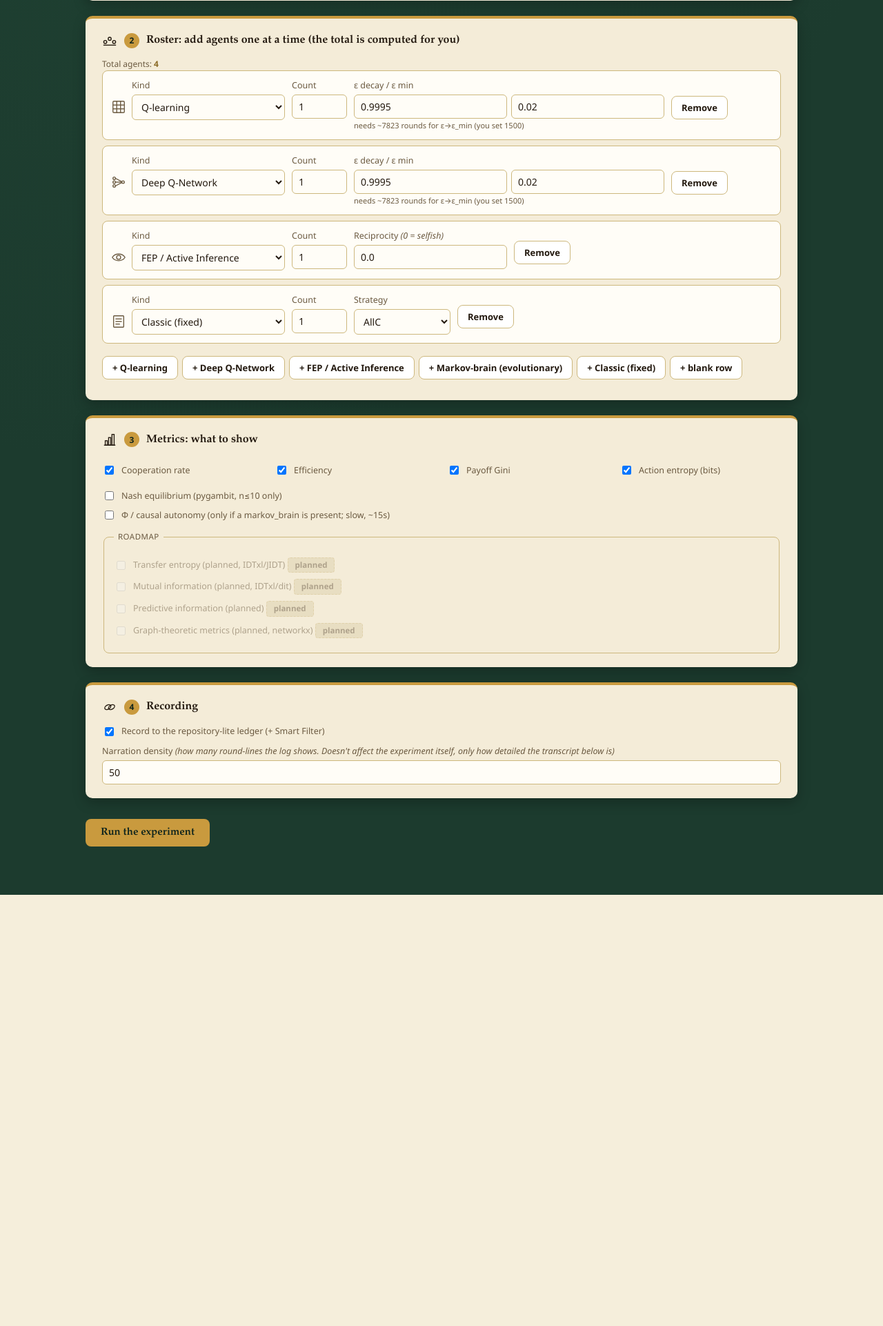
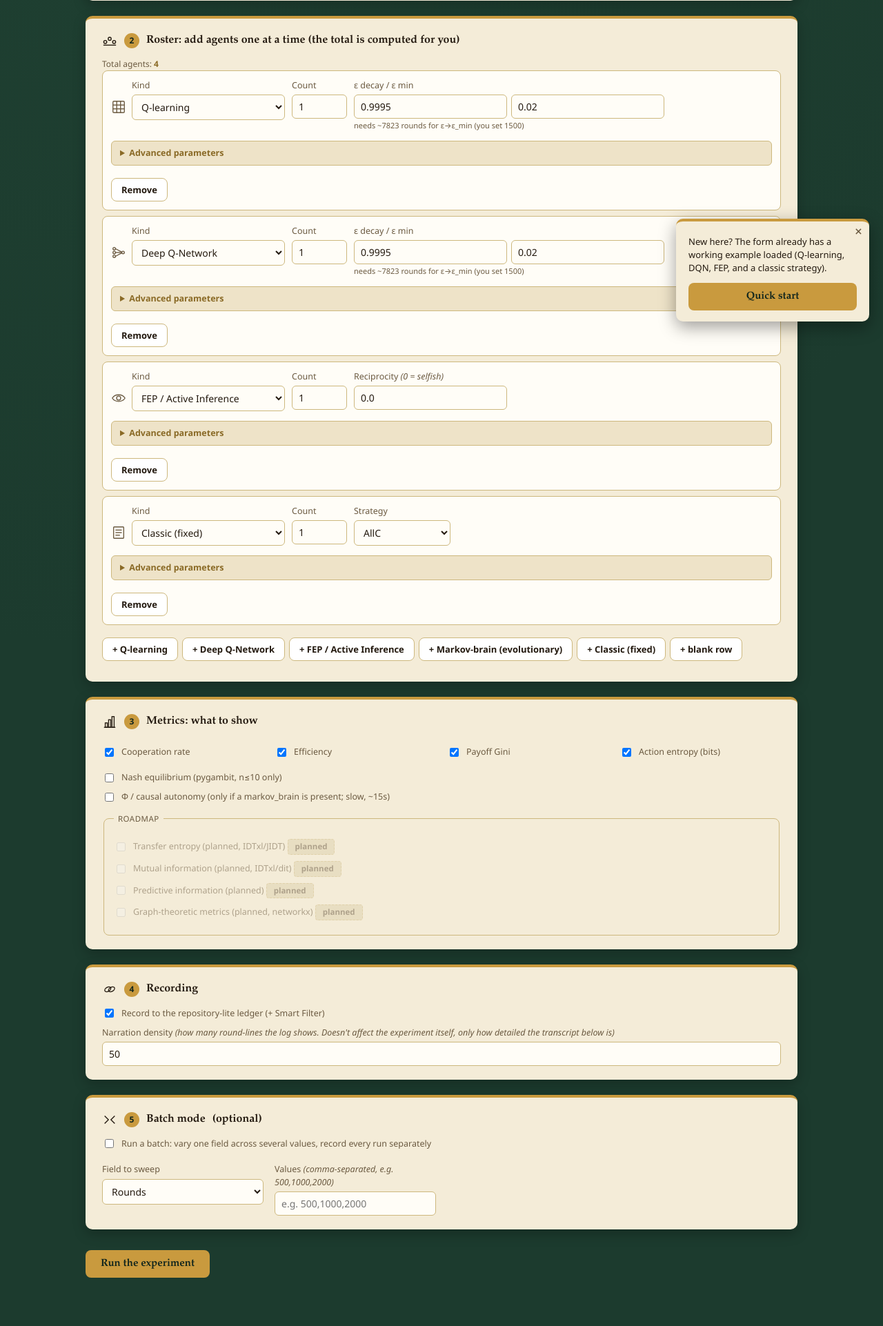
Before and after one commit to dentros/gamebrains, a Flask app: page / in a window 1280 px wide. Shown: the part 314-2236 px from the top of the page at 69% size. Before the commit the page ends 1611 px from the top, so only its background shows below. Run offline with Flask 3, Linux system fonts and the light colour scheme; parts of the project's set-up code (start-up, migrations or seed data) failed here and were passed over.

Commit message:
Expose full agent hyperparameters, fix a config_hash collision bug, add batch sweeps and a quick-start hint
Bug fix: _roster_description() previously recorded only {kind, training_mode}
per agent, so two rosters differing ONLY in hyperparameters (e.g. Q-learning's
alpha, DQN's learning rate) silently produced the identical config_hash -- the
ledger had no way to tell them apart. Agents now store their own hyperparameters
as attributes (DQN: lr/buffer_size; FEP: obs_noise/drift) and
_roster_description() reads them all back via a per-kind attribute list, so
config_hash correctly changes when any of them does. New regression test.

New "Advanced parameters" collapsible section per roster row (alpha/gamma for
Q-learning, lr/hidden/buffer size/etc. for DQN, obs_noise/drift/precision for
FEP, p_cooperate for the Random classic strategy) -- collapsed by default so
the common case stays uncluttered, but every hyperparameter is reachable.

New batch/sweep mode: vary one field (rounds, seed, MPCR, or the first roster
row's count) across a comma-separated list of values, running and recording
each variation separately, with a results table + cooperation-rate chart
across the sweep (new batch_result.html).

New quick-start hint: a small dismissible corner card on page load offering to
submit the form as-is (a working example roster is already pre-filled), so a
first-time visitor isn't required to understand every field before seeing a
result.

```diff
--- a/agents/dqn.py
+++ b/agents/dqn.py
@@ -90,6 +90,10 @@ class DQNAgent(Agent):
         self.state_labels = state_labels or [f"s{i}" for i in range(n_states)]
         self.action_labels = action_labels or [f"a{j}" for j in range(n_actions)]
         self.hidden = hidden
+        # Stored purely for introspection (repository/record.py's config_hash needs the actual
+        # hyperparameter values, not just "kind" -- these aren't otherwise read after __init__).
+        self.lr = lr
+        self.buffer_size = buffer_size
         self.steps = 0
         self.last_loss: float = 0.0
 
--- a/agents/fep.py
+++ b/agents/fep.py
@@ -60,6 +60,10 @@ class FEPAgent(Agent):
         self.cost = cost
         self.precision = precision
         self.reciprocity = reciprocity
+        # Stored purely for introspection (repository/record.py's config_hash needs the actual
+        # hyperparameter values); obs_noise/drift only feed self.A/self.B below otherwise.
+        self.obs_noise = obs_noise
+        self.drift = drift
         self.rng = np.random.default_rng(seed)
         self.start_state = start_state if start_state is not None else n_agents + 1
 
--- a/webui/app.py
+++ b/webui/app.py
@@ -125,13 +125,14 @@ class _Frozen(Agent):
 
 # --- roster construction ---------------------------------------------------------------------
 
-def _classic_agent(strategy: str, i: int, n: int, seed: int):
+def _classic_agent(strategy: str, i: int, n: int, seed: int, extra: dict[str, Any] | None = None):
+    extra = extra or {}
     if strategy == "AllC":
         return AllC(f"AllC {i}")
     if strategy == "AllD":
         return AllD(f"AllD {i}")
     if strategy == "Random":
-        return RandomAgent(f"Random {i}", seed=seed + 400 + i)
+        return RandomAgent(f"Random {i}", p_cooperate=extra.get("p_cooperate", 0.5), seed=seed + 400 + i)
     if strategy == "MajorityTFT":
         return MajorityTFT(f"TFT {i}", n_agents=n)
     raise ValueError(f"unknown classic strategy {strategy}")
@@ -139,26 +140,37 @@ def _classic_agent(strategy: str, i: int, n: int, seed: int):
 
 def _make_agent(kind: str, i: int, game: PublicGoodsGame, seed: int, classic_strategy: str,
                 reciprocity: float, markov_hidden: int, epsilon_decay: float = 0.9995,
-                epsilon_min: float = 0.02):
+                epsilon_min: float = 0.02, extra: dict[str, Any] | None = None):
+    """`extra` carries kind-specific hyperparameter overrides beyond the handful already exposed
+    as their own arguments (the roster builder's "Advanced" section) -- see `_ADVANCED_PARAMS`
+    for the full list per kind and each one's default. Any key not present in `extra` falls back
+    to the underlying Agent class's own constructor default, not a value duplicated here."""
+    extra = extra or {}
     labels, actions = game.state_labels(), game.action_names
     if kind == "qlearning":
         return QLearningAgent(
             name=f"Q-learner {i}", n_states=game.n_states, n_actions=game.n_actions,
-            alpha=0.1, gamma=0.95, epsilon=1.0, epsilon_min=epsilon_min, epsilon_decay=epsilon_decay,
+            alpha=extra.get("alpha", 0.1), gamma=extra.get("gamma", 0.95),
+            epsilon=1.0, epsilon_min=epsilon_min, epsilon_decay=epsilon_decay,
             seed=seed + 100 + i, state_labels=labels, action_labels=actions,
         )
     if kind == "dqn":
         from ..agents.dqn import DQNAgent
+        kwargs = {}
+        for key in ("hidden", "lr", "gamma", "buffer_size", "batch_size", "train_every", "target_sync_every"):
+            if key in extra:
+                kwargs[key] = extra[key]
         return DQNAgent(
             name=f"DeepQ {i}", n_states=game.n_states, n_actions=game.n_actions,
-            gamma=0.95, epsilon=1.0, epsilon_min=epsilon_min, epsilon_decay=epsilon_decay,
-            seed=seed + 200 + i, state_labels=labels, action_labels=actions,
+            epsilon=1.0, epsilon_min=epsilon_min, epsilon_decay=epsilon_decay,
+            seed=seed + 200 + i, state_labels=labels, action_labels=actions, **kwargs,
         )
     if kind == "fep":
         from ..agents.fep import FEPAgent
+        kwargs = {k: extra[k] for k in ("obs_noise", "drift", "precision") if k in extra}
         return FEPAgent(
             name=f"FEP {i}", n_agents=game.n_agents, mpcr=game.mpcr, cost=game.cost,
-            reciprocity=reciprocity, seed=seed + 300 + i, start_state=game.start_state,
+            reciprocity=reciprocity, seed=seed + 300 + i, start_state=game.start_state, **kwargs,
         )
     if kind == "markov_brain":
         from ..agents.markov_brain import MarkovBrainAgent
@@ -167,8 +179,26 @@ def _make_agent(kind: str, i: int, game: PublicGoodsGame, seed: int, classic_str
             n_hidden=markov_hidden, seed=seed + 500 + i, start_state=game.start_state,
         )
     if kind == "classic":
-        return _classic_agent(classic_strategy, i, game.n_agents, seed)
+        return _classic_agent(classic_strategy, i, game.n_agents, seed, extra)
     raise ValueError(f"unknown kind {kind}")
+
+
+# Advanced (collapsed-by-default) per-kind hyperparameters exposed in the roster builder, beyond
+# the always-visible ones (epsilon schedule, reciprocity, hidden nodes, classic strategy). Each
+# tuple is (form-field suffix, default, help text) -- the default is shown as the input's value
+# and matches the underlying Agent class's own constructor default exactly, so leaving a field
+# untouched reproduces today's behaviour bit-for-bit.
+_ADVANCED_PARAMS: dict[str, list[tuple[str, float, str]]] = {
+    "qlearning": [("alpha", 0.1, "learning rate"), ("gamma", 0.95, "discount factor")],
+    "dqn": [("hidden", 64, "hidden layer size"), ("lr", 0.001, "learning rate"),
+           ("gamma", 0.95, "discount factor"), ("buffer_size", 10000, "replay buffer size"),
+           ("batch_size", 64, "training batch size"), ("train_every", 1, "train every N steps"),
+           ("target_sync_every", 200, "sync target network every N steps")],
+    "fep": [("obs_noise", 0.75, "observation likelihood spread"),
+           ("drift", 0.1, "belief drift toward uniform per round"),
+           ("precision", 4.0, "softmax precision over expected value")],
+    "classic": [("p_cooperate", 0.5, "P(Cooperate) for the Random strategy only")],
+}
 
 
 def _compute_phi_sequential(agent: Any, n_t: int = 5):
@@ -407,14 +437,29 @@ def form():
         "form.html", kinds=_KIND_ORDER, kind_meta=KIND_META,
         classic_strategies=_CLASSIC_STRATEGIES, metric_meta=_METRIC_META,
         metric_roadmap=_METRIC_ROADMAP, game_roadmap=_GAME_ROADMAP,
+        advanced_params=_ADVANCED_PARAMS,
     )
 
 
 @app.route("/run", methods=["POST"])
 def run():
     f = request.form
+    if f.get("batch_mode") == "on":
+        return _run_batch(f)
+    result = _execute_single_run(f)
+    if isinstance(result, tuple):
+        message, status = result
+        return render_template("error.html", message=message), status
+    return render_template("results.html", **result)
+
+
+def _execute_single_run(f) -> dict[str, Any] | tuple[str, int]:
+    """Runs one match end-to-end and returns the kwargs `results.html` needs, or an
+    `(error_message, http_status)` pair. Factored out of the `/run` route so batch mode
+    (`_run_batch`) can call it repeatedly with one form field swept, without duplicating the
+    pipeline."""
     if f.get("game_kind", "public_goods") != "public_goods":
-        return render_template("error.html", message="That game isn't implemented yet."), 400
+        return "That game isn't implemented yet.", 400
 
     rounds = int(f.get("rounds", 1500))
     seed = int(f.get("seed", 0))
@@ -434,6 +479,12 @@ def run():
     rows_ed = f.getlist("row_epsilon_decay[]")
     rows_em = f.getlist("row_epsilon_min[]")
     rows_gcid = f.getlist("row_genome_cid[]")
+    # One parallel list per (kind, advanced-param) pair -- see _ADVANCED_PARAMS. Row N's own kind
+    # picks out only the entries relevant to it; the rest are simply unused for that row.
+    adv_lists: dict[tuple[str, str], list[str]] = {
+        (kind, pname): f.getlist(f"row_adv_{kind}_{pname}[]")
+        for kind, params in _ADVANCED_PARAMS.items() for pname, _default, _help in params
+    }
 
     def _count(s):
         try:
@@ -443,34 +494,37 @@ def run():
 
     n_agents = sum(_count(c) for k, c in zip(rows_kind, rows_count) if k)
     if n_agents < 2:
-        return render_template("error.html", message=(
-            "You need at least 2 agents in total. Add rows to the roster.")), 400
+        return "You need at least 2 agents in total. Add rows to the roster.", 400
 
     try:
         game = PublicGoodsGame(n_agents=n_agents, rounds=rounds, mpcr=mpcr)
     except ValueError as exc:
-        return render_template("error.html", message=str(exc)), 400
+        return str(exc), 400
 
     roster: list[Any] = []
     i = 0
-    for kind, count_s, strat, recip_s, mh_s, ed_s, em_s, gcid in zip(
+    for row_idx, (kind, count_s, strat, recip_s, mh_s, ed_s, em_s, gcid) in enumerate(zip(
         rows_kind, rows_count, rows_classic, rows_recip, rows_mh, rows_ed, rows_em, rows_gcid
-    ):
+    )):
         if not kind or _count(count_s) <= 0:
             continue
         eps_decay = float(ed_s or 0.9995)
         eps_min = float(em_s or 0.02)
+        extra: dict[str, Any] = {}
+        for pname, default, _help in _ADVANCED_PARAMS.get(kind, []):
+            values = adv_lists.get((kind, pname), [])
+            raw = values[row_idx] if row_idx < len(values) else ""
+            extra[pname] = type(default)(raw) if str(raw).strip() else default
         for _ in range(_count(count_s)):
             if kind == "markov_brain" and gcid.strip():
                 agent = _load_genome_agent(gcid.strip(), i, game, seed)
                 if agent is None:
-                    return render_template("error.html", message=(
-                        f"Genome CID '{gcid.strip()}' was not found or doesn't match this game "
-                        f"(it may have evolved for a different n_states/n_actions).")), 400
+                    return (f"Genome CID '{gcid.strip()}' was not found or doesn't match this "
+                           f"game (it may have evolved for a different n_states/n_actions)."), 400
                 roster.append(agent)
             else:
                 roster.append(_make_agent(kind, i, game, seed, strat, float(recip_s or 0.0),
-                                          int(mh_s or 2), eps_decay, eps_min))
+                                          int(mh_s or 2), eps_decay, eps_min, extra=extra))
             i += 1
 
     _RESULTS_DIR.mkdir(parents=True, exist_ok=True)
@@ -558,14 +612,51 @@ def run():
             "lineage": ", ".join(lineage_bits) if lineage_bits else "none (first of its kind)",
         }
 
-    return render_template(
-        "results.html", game=game, roster=roster, seed=seed, rounds=rounds, metrics=metrics,
-        show_metrics=show_metrics, metric_meta=_METRIC_META, creatures=creatures,
-        chart_svg=chart_svg, console_log=console_log, leaderboard=leaderboard,
-        nash_html=nash_html, nash_explain=_NASH_EXPLAIN, phi_info=phi_info, repo_info=repo_info,
-        filter_info=filter_info, log_path=log_path.name, epsilon_hints=epsilon_hints,
-        genome_cids=genome_cids,
-    )
+    return {
+        "game": game, "roster": roster, "seed": seed, "rounds": rounds, "metrics": metrics,
+        "show_metrics": show_metrics, "metric_meta": _METRIC_META, "creatures": creatures,
+        "chart_svg": chart_svg, "console_log": console_log, "leaderboard": leaderboard,
+        "nash_html": nash_html, "nash_explain": _NASH_EXPLAIN, "phi_info": phi_info,
+        "repo_info": repo_info, "filter_info": filter_info, "log_path": log_path.name,
+        "epsilon_hints": epsilon_hints, "genome_cids": genome_cids,
+    }
+
+
+def _run_batch(f):
+    """Batch/sweep mode: rerun `_execute_single_run` once per value of one swept field, each a
+    small variation on the same base configuration, each recorded to the ledger like any other
+    run. Kept deliberately simple: a fixed menu of sweepable fields (not arbitrary ones) so the
+    override logic below stays a couple of lines instead of a general form-mutation engine."""
+    param = f.get("batch_param", "rounds")
+    values = [v.strip() for v in f.get("batch_values", "").split(",") if v.strip()]
+    if not values:
+        return render_template("error.html", message=(
+            "Batch mode needs at least one value in the values list (comma-separated).")), 400
+
+    rows = []
+    for v in values:
+        f2 = f.copy()
+        if param == "row0_count":
+            counts = f.getlist("row_count[]")
+            if counts:
+                f2.setlist("row_count[]", [v] + counts[1:])
+        else:
+            f2[param] = v
+        result = _execute_single_run(f2)
+        if isinstance(result, tuple):
+            rows.append({"value": v, "error": result[0]})
+            continue
+        repo = result["repo_info"]
+        rows.append({
+            "value": v, "cooperation_rate": result["metrics"]["cooperation_rate"],
+            "efficiency": result["metrics"]["efficiency"],
+            "config_hash": repo["config_hash"][:12] if repo else None,
+            "content_cid": repo["content_cid"][:12] if repo else None,
+        })
+
+    coop_series = [r["cooperation_rate"] for r in rows if "error" not in r]
+    chart_svg = _polyline_svg(coop_series, color="#3d6b8a") if coop_series else ""
+    return render_template("batch_result.html", param=param, rows=rows, chart_svg=chart_svg)
 
 
 # --- genome hand-off (Smart-Filter-adjacent: reuse the CAS as a tiny genome store) ----------------
--- a/webui/templates/base.html
+++ b/webui/templates/base.html
@@ -151,9 +151,22 @@
   .rosterrow .countpick { width: 80px; }
   .rosterrow .kindfield { min-width: 140px; }
   .rosterrow .removerow { align-self: center; }
+  .rosterrow details.advanced { flex-basis: 100%; margin-top: 4px; }
+  .rosterrow details.advanced .grid { margin-top: 8px; }
   .epsilon-hint { font-size: 11px; color: var(--ink-soft); display: block; margin-top: 2px; }
   #agent-total { color: var(--gold-deep); font-weight: 700; }
   .quickadd { display: flex; gap: 6px; flex-wrap: wrap; margin: 10px 0; }
+  .quickstart-modal {
+    position: fixed; right: 20px; bottom: 20px; max-width: 280px; z-index: 50;
+    background: var(--panel); color: var(--ink); border-radius: 10px; padding: 16px 18px;
+    box-shadow: 0 8px 24px #00000060; border-top: 4px solid var(--gold);
+  }
+  .quickstart-modal p { margin: 4px 0 12px; font-size: 13px; }
+  .quickstart-modal .quickstart-close {
+    position: absolute; top: 6px; right: 10px; background: none; border: none; box-shadow: none;
+    font-size: 18px; line-height: 1; color: var(--ink-soft); padding: 0; margin: 0; cursor: pointer;
+  }
+  .quickstart-modal .btn { width: 100%; margin-top: 0; }
 </style>
 </head>
 <body>
--- a/webui/templates/form.html
+++ b/webui/templates/form.html
@@ -1,5 +1,12 @@
 {% extends "base.html" %}
 {% block content %}
+<div id="quickstart" class="quickstart-modal">
+  <button type="button" class="quickstart-close" onclick="document.getElementById('quickstart').style.display='none'">&times;</button>
+  <p>New here? The form already has a working example loaded (Q-learning, DQN, FEP, and a
+    classic strategy).</p>
+  <button type="button" class="btn" onclick="document.getElementById('mainform').submit()">Quick start</button>
+</div>
+
 <form action="/run" method="post" id="mainform">
 
   <div class="panel">
@@ -85,6 +92,30 @@
     </div>
   </div>
 
+  <div class="panel">
+    <h2><svg class="glyph"><use href="#glyph-versus"/></svg><span class="step">5</span>Batch mode <span class="hint">(optional)</span></h2>
+    <div class="checkrow">
+      <input type="checkbox" name="batch_mode" id="batch_mode">
+      <label for="batch_mode" style="margin:0">Run a batch: vary one field across several values,
+        record every run separately</label>
+    </div>
+    <div class="grid">
+      <div>
+        <label>Field to sweep</label>
+        <select name="batch_param">
+          <option value="rounds">Rounds</option>
+          <option value="seed">Seed</option>
+          <option value="mpcr">MPCR</option>
+          <option value="row0_count">First roster row's count</option>
+        </select>
+      </div>
+      <div>
+        <label>Values <span class="hint">(comma-separated, e.g. 500,1000,2000)</span></label>
+        <input type="text" name="batch_values" placeholder="e.g. 500,1000,2000">
+      </div>
+    </div>
+  </div>
+
   <button type="submit">Run the experiment</button>
 </form>
 
@@ -141,6 +172,22 @@
       </div>
       <span class="epsilon-hint epshint"></span>
     </div>
+
+    <details class="explain advanced">
+      <summary>Advanced parameters</summary>
+      {% for kind, params in advanced_params.items() %}
+      <div class="kindfield" data-for="{{ kind }}" style="display:none">
+        <div class="grid">
+          {% for pname, default, help in params %}
+          <div>
+            <label style="margin-top:0">{{ pname }} <span class="hint">({{ help }})</span></label>
+            <input type="text" name="row_adv_{{ kind }}_{{ pname }}[]" value="{{ default }}">
+          </div>
+          {% endfor %}
+        </div>
+      </div>
+      {% endfor %}
+    </details>
 
     <button type="button" class="secondary removerow" onclick="removeRow(this)">Remove</button>
   </div>
```
Also changed, not shown: repository/record.py (+28 -1 lines), tests/test_record.py (+27 -0 lines), webui/templates/batch_result.html (added, +28 -0 lines).
